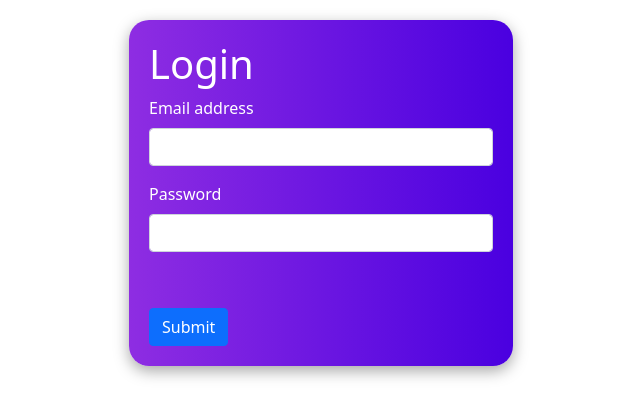
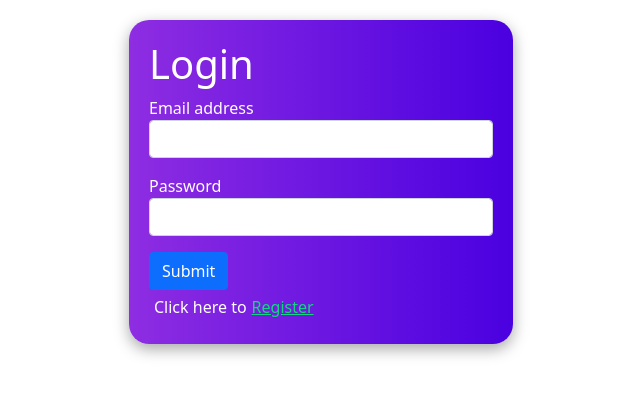
Before and after one commit to krishkasper07/Assignment, a React (Create React App) app in the folder client/: page / in a window 1280 px wide. Shown: the top 418 px of the page, without its empty margins (319-959 px from the left). Built offline with nearby package versions, Linux system fonts and the light colour scheme.

Commit message:
sent userData to server using axios

```diff
--- a/client/package.json
+++ b/client/package.json
@@ -6,12 +6,14 @@
     "@testing-library/jest-dom": "^5.16.1",
     "@testing-library/react": "^12.1.2",
     "@testing-library/user-event": "^13.5.0",
+    "axios": "^0.24.0",
     "bootstrap": "^5.1.3",
     "formik": "^2.2.9",
     "react": "^17.0.2",
     "react-dom": "^17.0.2",
     "react-router-dom": "^5.3.0",
     "react-scripts": "5.0.0",
+    "react-toastify": "^8.1.0",
     "web-vitals": "^2.1.3",
     "yup": "^0.32.11"
   },
--- a/client/src/App.js
+++ b/client/src/App.js
@@ -4,6 +4,8 @@ import Register from './register/register';
 import {Route, Switch } from "react-router-dom";
 import ProtectedRouter from './protectedRouter/protected';
 import Uploader from './uploader/uploader';
+import { ToastContainer} from 'react-toastify';
+import 'react-toastify/dist/ReactToastify.css';
 function App() {
   return (
     <div>
@@ -13,6 +15,7 @@ function App() {
          <Route exact path='/register' component={Register}/>
          <ProtectedRouter path='/uploader' component={Uploader}/>
      </Switch>
+     <ToastContainer/>
     </div>
   );
 }
--- a/client/src/login/login.css
+++ b/client/src/login/login.css
@@ -15,3 +15,12 @@
     outline: none;
     box-shadow: rgba(0, 0, 0, 0.35) 0px 5px 15px;
 }
+
+.registeruser{
+      margin:5px;
+}
+
+.loginform a{
+    color: rgb(13, 219, 123);
+    margin-left: 5px;
+}
--- a/client/src/login/login.jsx
+++ b/client/src/login/login.jsx
@@ -1,19 +1,22 @@
 import "./login.css"
+import { Link } from "react-router-dom";
 const Login = () => {
     return ( <div className="login">
         <form className="loginform">
         <h1>Login</h1>
         <div className="mb-3">
-          <label  className="form-label">Email address</label>
+          <label>Email address</label>
           <input type="email" className="form-control"/>
           </div>
         <div className="mb-3">
-          <label className="form-label">Password</label>
+          <label>Password</label>
           <input type="text" className="form-control"/>
         </div>
-        <div className="mb-3 form-check">
+        <button type="submit" className="btn btn-primary">Submit</button>
+        <div className="registeruser">
+         Click here to
+        <Link to="/register">Register</Link>
         </div>
-        <button type="submit" className="btn btn-primary">Submit</button>
       </form>
         </div> );
 }
--- a/client/src/register/register.jsx
+++ b/client/src/register/register.jsx
@@ -2,6 +2,8 @@ import "./register.css"
 import {useFormik} from 'formik'
 import {Link} from 'react-router-dom';
 import * as yup from "yup";
+import axios from 'axios';
+import {toast } from 'react-toastify';
 
 const Register = (props) => {
   const formik=useFormik({
@@ -34,6 +36,14 @@ const Register = (props) => {
     }),
     onSubmit:(userdata)=>{
              console.log(userdata);
+             axios.post('http://localhost:5000/api/register',userdata)
+             .then(res=>{
+               toast.success('succesfully registered 👍');
+               props.history.push('/login')
+             })
+             .catch(err=>{
+               toast.error(err.response.data)
+             })
     }
   })
     return ( <div className="register">
```
Also changed, not shown: 1 other file (tests, documents, lock files or other folders).
